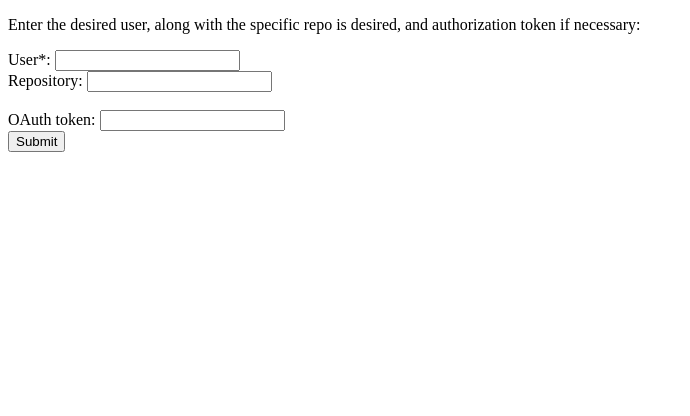
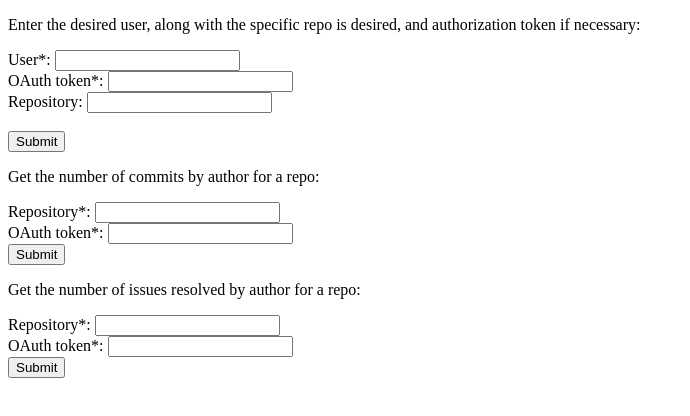
Before and after one commit to euanleith/SE-GitHubAPI-Project-P2, a plain HTML site: page main.html in a window 1280 px wide. Shown: the whole page, without its empty margins (0-690 px from the left). Drawn offline with Linux system fonts and the light colour scheme.

Commit message:
Added functions to get the number of commits and issues resolved by each author for a given repo

```diff
--- a/main.html
+++ b/main.html
@@ -9,10 +9,26 @@
     <p>Enter the desired user, along with the specific repo is desired, and authorization token if necessary:</p>
 
     <form id="myForm">
-        User*: <input type="text" id="username" , value="" , required="required"><br>
-        Repository: <input type="text" id="repo" , value=""><br><br>
-        OAuth token: <input type="text" id="token" , value=""><br>
-        <input type="button" onclick="queryRepo()" value="Submit">
+        User*: <input type="text" id="username" value="" required="required"><br>
+        OAuth token*: <input type="text" id="token" value="" required="required"><br>
+        Repository: <input type="text" id="repo" value=""><br><br>
+        <input type="button" onclick="getUserRepoInfo()" value="Submit">
+    </form>
+
+    <p>Get the number of commits by author for a repo:</p>
+
+    <form id="repoCommitsForm">
+        Repository*: <input type="text" id="repoCommits" value="" required="required"><br>
+        OAuth token*: <input type="text" id="tokenCommits" value="" required="required"><br>
+        <input type="button" onclick="getNCommitsByAuthor()" value="Submit">
+    </form>
+
+    <p>Get the number of issues resolved by author for a repo:</p>
+
+    <form id="repoIssuesForm">
+        Repository*: <input type="text" id="repoIssues" value="" required="required"><br>
+        OAuth token*: <input type="text" id="tokenIssues" value="" required="required"><br>
+        <input type="button" onclick="getNIssuesResolvedByAuthor()" value="Submit">
     </form>
 </body>
 </html>
--- a/main.js
+++ b/main.js
@@ -1,8 +1,9 @@
-function queryRepo() {
+function getUserRepoInfo() {
     const username = document.getElementById('username').value;
     const repo = document.getElementById('repo').value;
-    if (username === '') {
-        alert("user not entered")
+    const token = document.getElementById('token').value;
+    if (username === '' || token === '') {
+        alert("user/token not entered")
         return false;
     }
 
@@ -10,15 +11,76 @@ function queryRepo() {
     if (repo === '')
         url = 'https://api.github.com/users/' + username; // get user
     else
-        url = 'https://api.github.com/repos/' + username + '/' + repo // get repo
-
-    const token = document.getElementById('token').value;
+        url = 'https://api.github.com/repos/' + username + '/' + repo; // get repo
 
     const request = new XMLHttpRequest();
     request.open('GET', url, false);
-    if (token !== '')
-        request.setRequestHeader('Authorization', 'token ' + token);
+    request.setRequestHeader('Authorization', 'token ' + token);
     request.send();
     document.write(request.responseText);
     return true;
 }
+
+function getNCommitsByAuthor() {
+    const repo = document.getElementById('repoCommits').value;
+    const token = document.getElementById('tokenCommits').value;
+    if (repo === '' || token === '') {
+        alert("repo/token not entered")
+        return false;
+    }
+
+    const url = 'https://api.github.com/repos/' + repo + '/commits';
+    const request = new XMLHttpRequest();
+    request.open('GET', url, false);
+    request.setRequestHeader('Authorization', 'token ' + token);
+    request.send();
+    const json = JSON.parse(request.responseText);
+
+    const out = new Map();
+    for (let i = 0; i < json.length; i++) {
+        const author = json[i]['commit']['author']['name'];
+        if (!out.has(author)) out.set(author, 1);
+        else out.set(author, out.get(author)+1);
+    }
+
+    out.forEach((value, key)=>
+        document.write('author: ' + key + ', nCommits: ' + value + '\n'));
+    return true;
+}
+
+function getNIssuesResolvedByAuthor() {
+    const repo = document.getElementById('repoIssues').value;
+    const token = document.getElementById('tokenIssues').value;
+    if (repo === '' || token === '') {
+        alert("repo/token not entered")
+        return false;
+    }
+
+    // get issues
+    let url = 'https://api.github.com/repos/' + repo + '/issues?state=closed';
+    const request = new XMLHttpRequest();
+    request.open('GET', url, false);
+    request.setRequestHeader('Authorization', 'token ' + token);
+    request.send();
+    let json = JSON.parse(request.responseText);
+
+    // for each issue, get user who closed it (from issue events)
+    const out = new Map();
+    const num = json[0]['number'] // todo get all pages; then for i < num
+    for (let i = 0; i < 30; i++) {
+        let url = 'https://api.github.com/repos/' + repo + '/issues/' + i + '/events';
+        request.open('GET', url, false);
+        request.setRequestHeader('Authorization', 'token ' + token);
+        request.send();
+        json = JSON.parse(request.responseText);
+        for (let i = 0; i < json.length; i++) {
+            const author = json[i]['actor']['login'];
+            if (!out.has(author)) out.set(author, 1);
+            else out.set(author, out.get(author) + 1);
+        }
+    }
+
+    out.forEach((value, key)=>
+        document.write('author: ' + key + ', nIssuesResolved: ' + value + '\n'));
+    return true;
+}
```
